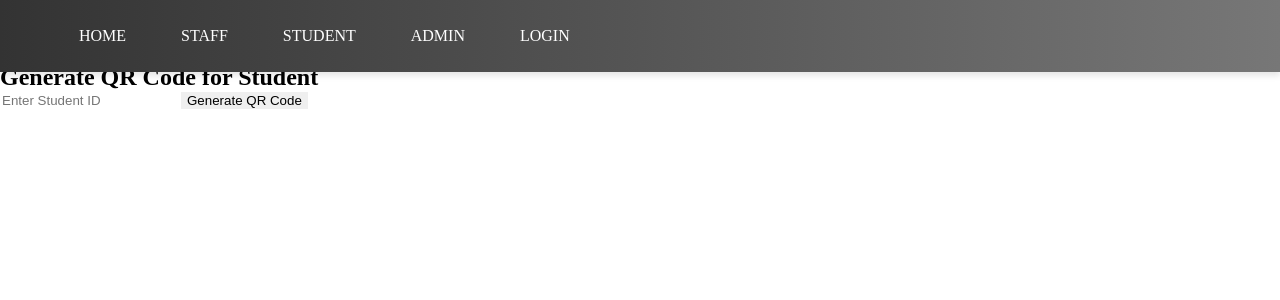
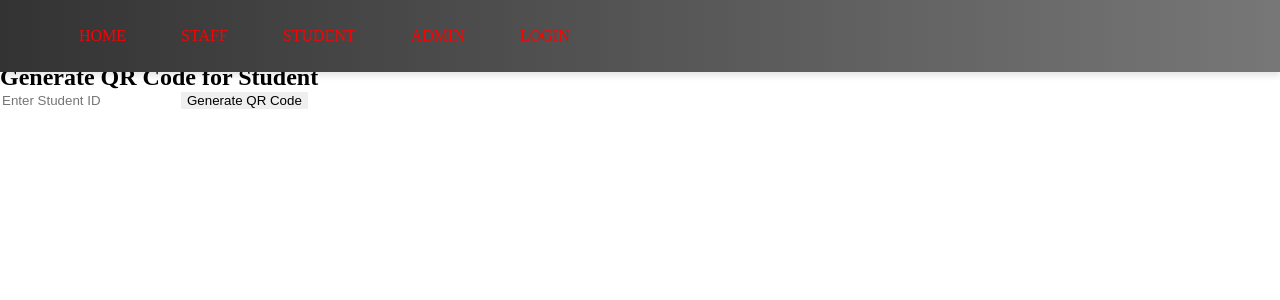
Before and after one commit to sanjeevirajanramajayam/QRCodeAttendance, a React (Vite) app in the folder Frontend/: page / in a window 1280 px wide. Shown: the top 300 px of the page. Built offline with nearby package versions, Linux system fonts and the light colour scheme.

Commit message:
changed red

```diff
--- a/Frontend/src/components/NavBar/NavBar.css
+++ b/Frontend/src/components/NavBar/NavBar.css
@@ -26,7 +26,7 @@
 .header ul li {
   cursor: pointer;
   padding: 12px 15px;
-    color: #fff;
+  color: #ff0000;
   font-size: 16px;
   font-weight: 500;
   transition: all 0.3s ease-in-out;
```
Lines whose indentation alone changed are shown as unchanged.
